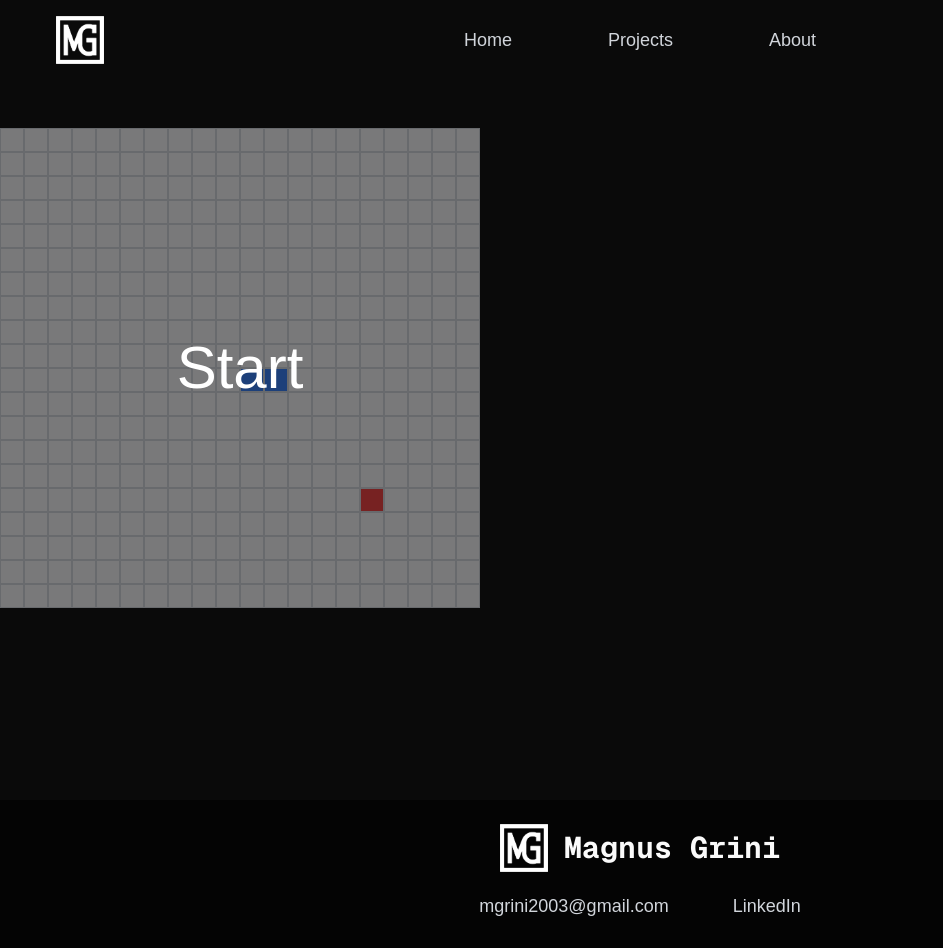
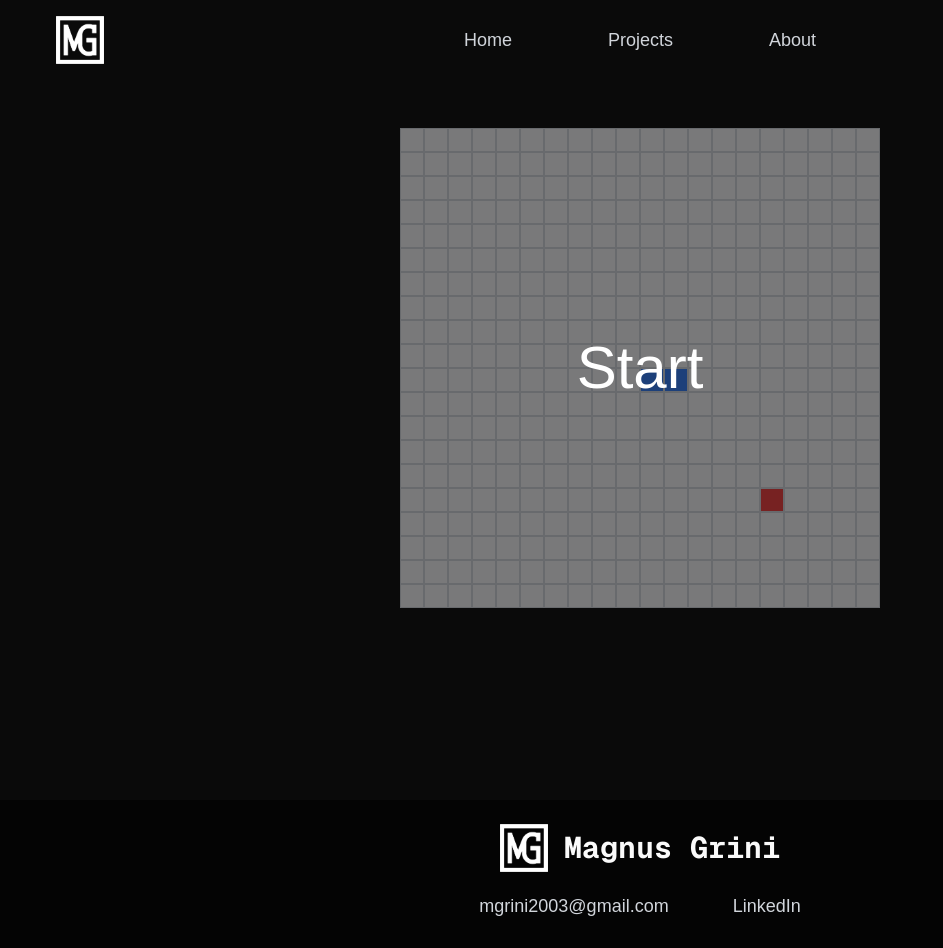
Before and after one commit to MagnusG03/magnusgrini.com2, a Next.js app: page /netscape in a window 1280 px wide. Shown: the whole page, without its empty margins (0-943 px from the left). Built offline with nearby package versions, Linux system fonts and the light colour scheme.

Commit message:
Update snake game pause

```diff
--- a/src/app/netscape/page.tsx
+++ b/src/app/netscape/page.tsx
@@ -3,7 +3,7 @@ import Snake from '@/components/ui/snake';
 export default function Netscape() {
 
     return (
-      <div className="container min-h-[calc(100vh-80px)] mx-auto sm:py-12">
+      <div className="container min-h-[calc(100vh-80px)] mx-auto sm:py-12 flex justify-center">
         <Snake></Snake>
       </div>
     )
--- a/src/components/ui/snake.tsx
+++ b/src/components/ui/snake.tsx
@@ -82,7 +82,15 @@ export default function snake() {
                     break
             }
         }
-        const pauseClick = (event: MouseEvent) => {
+
+        window.addEventListener("keydown", keyPress)
+
+        return() => {
+            window.removeEventListener("keydown", keyPress)
+        }
+    }, [])
+
+    const pauseClick = (event: React.MouseEvent<HTMLDivElement>) => {
         if(event.button === 0 && isAliveRef.current) {
             setIsRunning(prevState => !prevState);
             setIsFirstLoad(false)
@@ -97,15 +105,6 @@ export default function snake() {
             setIsFirstLoad(false)
         }
     }
-
-        window.addEventListener("keydown", keyPress)
-        window.addEventListener("mousedown", pauseClick)
-
-        return() => {
-            window.removeEventListener("keydown", keyPress)
-            window.removeEventListener("mousedown", pauseClick)
-        }
-    }, [])
 
     useEffect(() => {
         if(!isRunning) return;
@@ -158,10 +157,10 @@ export default function snake() {
         }, 50)
 
         return () => clearTimeout(timer)
-    }, [isRunning, headLocation, direction])
+    }, [isRunning, headLocation])
 
   return (
-    <div className="relative">
+    <div className="relative" style={{ width: `${canvasSize * 24}px`, height: `${canvasSize * 24}px` }} onMouseDown={pauseClick}>
         <div
         className={`bg-black absolute inset-0 z-50 opacity-50 ${
         isRunning && isAlive ? 'hidden' : ''
```
Lines whose indentation alone changed are shown as unchanged.
